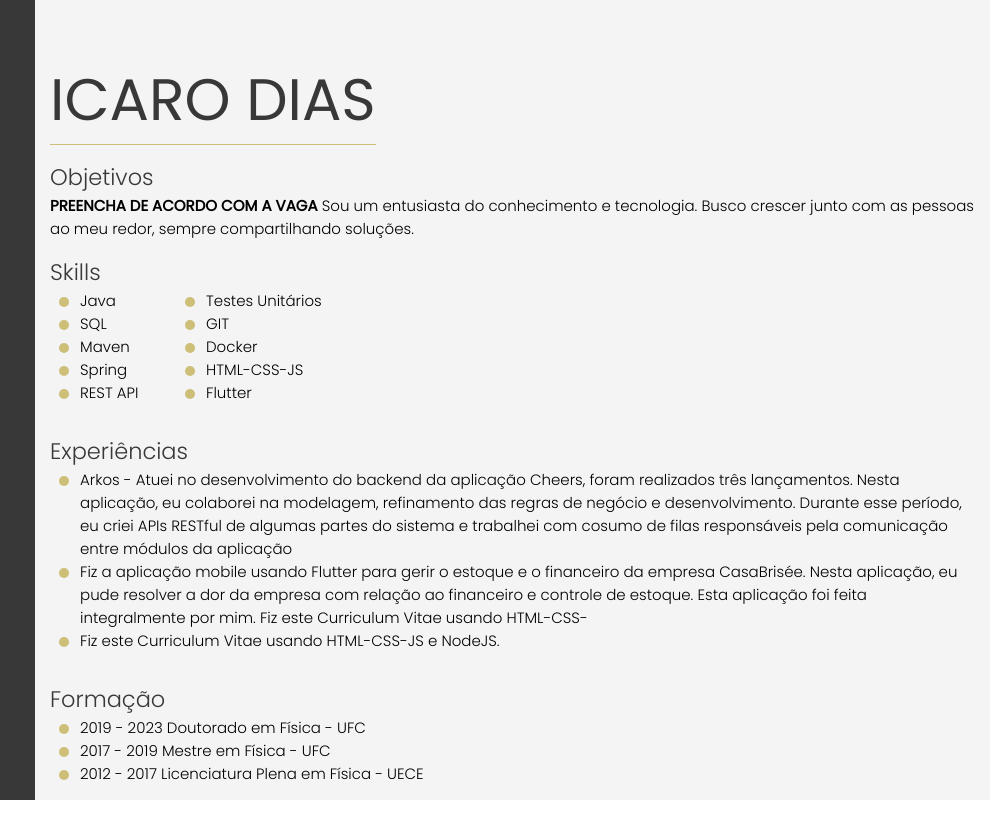
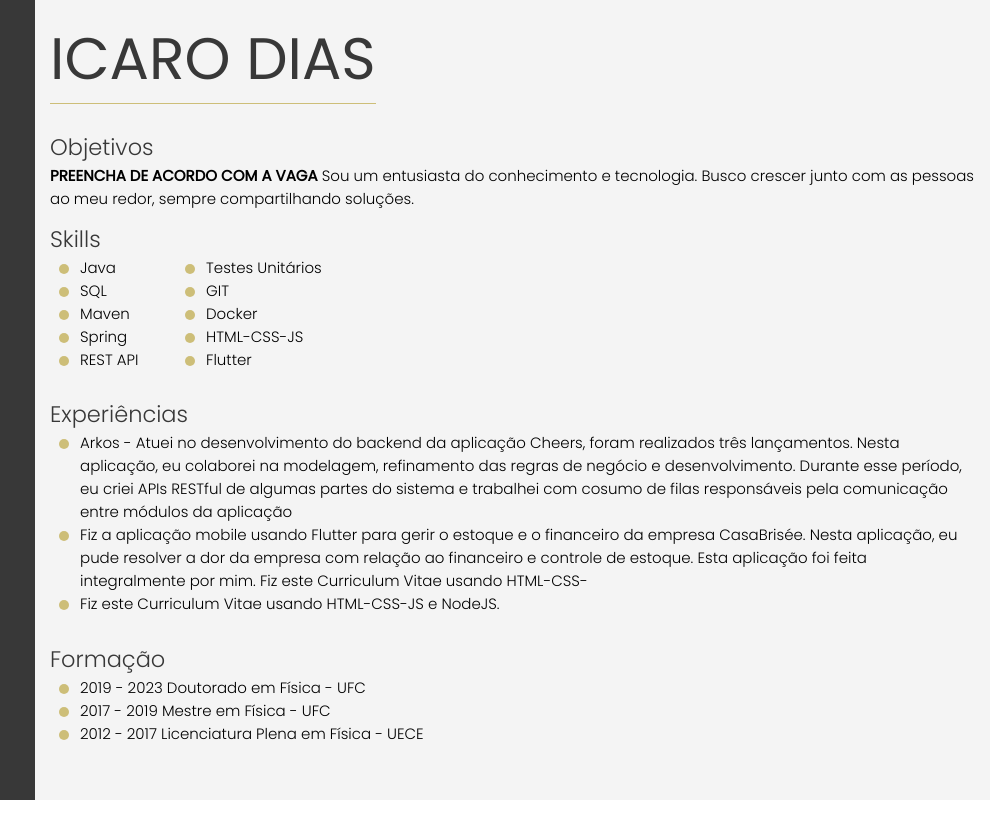
Before and after one commit to icarodias/curriculum-vitae-nodeJs, a website: page src/public/version1/index.html in a window 1280 px wide. Shown: the full height of the page, 290-1280 px from the left. After the commit the page ends 800 px from the top, so only its background shows below. Drawn offline with Linux system fonts and the light colour scheme.

Commit message:
improving css

```diff
--- a/src/public/version1/style.css
+++ b/src/public/version1/style.css
@@ -24,14 +24,13 @@ html{
     height:100vh;
     width:100vw;
     display: flex;
-
-
+    background-color: var(--color-background);
 }
 /* PERSONAL INFOS */
 .personal{
     font-size: 16px;
     width:var(--width-personal);
-    height:100%;
+    height:inherit;
     background-color:var(--color-dark);
 }
 
@@ -74,7 +73,6 @@ html{
     color:var(--color-background);
 }
 
-
 .info a, .info span{
     display: flex;
     align-items: center;
@@ -108,13 +106,15 @@ html{
     width: 20%;
 }
 
-
 /* STUDY AND WORK */
 .study-work{
+    height:95%;
     width:calc(100vw - var(--width-personal));
-    height:100vh;
-    background-color: var(--color-background);
 
+    display: flex;
+    justify-content: space-between;
+    flex-direction: column;
+    align-items: flex-start;
 }
 
 .study-work h2{
@@ -123,7 +123,6 @@ html{
 }
 
 .header{
-    height:20vh;
     padding: 1rem 1rem;
     display: flex;
     align-items:flex-end;
@@ -134,42 +133,28 @@ html{
     font-weight: 400;
     line-height: 1.5;
     color:var(--color-dark);
-    /* BORDER BEFORE NAME */
+
     width:fit-content;
     line-height: 1.5;
     border-bottom: solid 1px var(--color-light);
 }
 
-.objectives{
-    /* height:14vh; */
-    padding: 0 1rem 1rem 1rem;
-
-}
-.experiences{
-
-    /* height:40vh;     */
-    padding: 0rem 1rem 1rem 1rem;
+.study-work section {
+    width: inherit;
+    padding: 0rem 1rem;
 }
 
-.skills{
-    /* height:40vh;     */
-    padding: 0rem 1rem 1rem 1rem;
-}
 .two-columns{
     display: flex;
     flex-direction:row;
     justify-content:start;
     gap: 2.5rem;
 }
-.studies{
-    height:25vh;
-    padding: 0rem 1rem 1rem 1rem;
 
-}
 .line{
     position: relative;
     height: 100%;
-    /* display: flex; */
+    display: flex;
     flex-direction: row;
 }
 
```
Also changed, not shown: CV-resultado.png (added), 1 other file.
